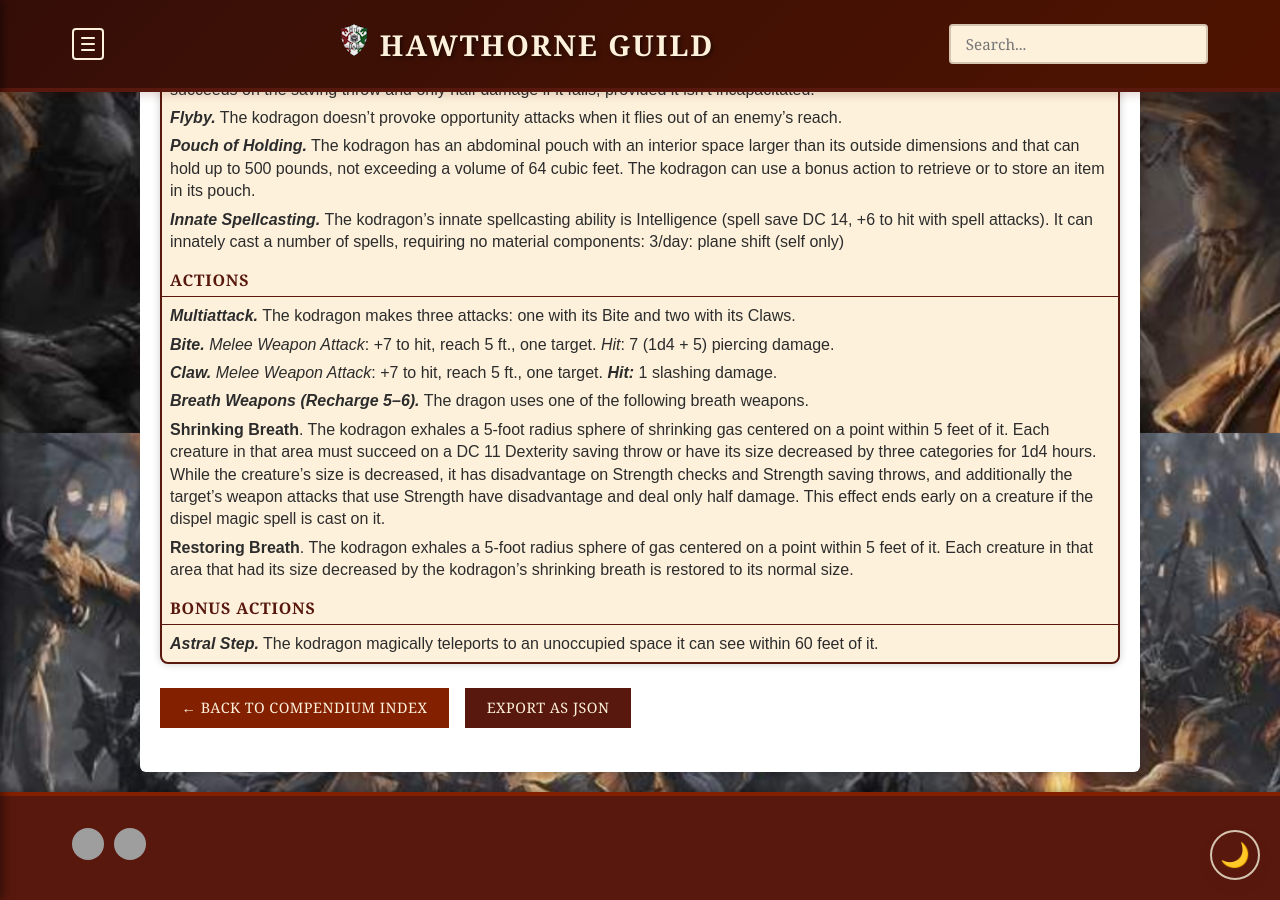
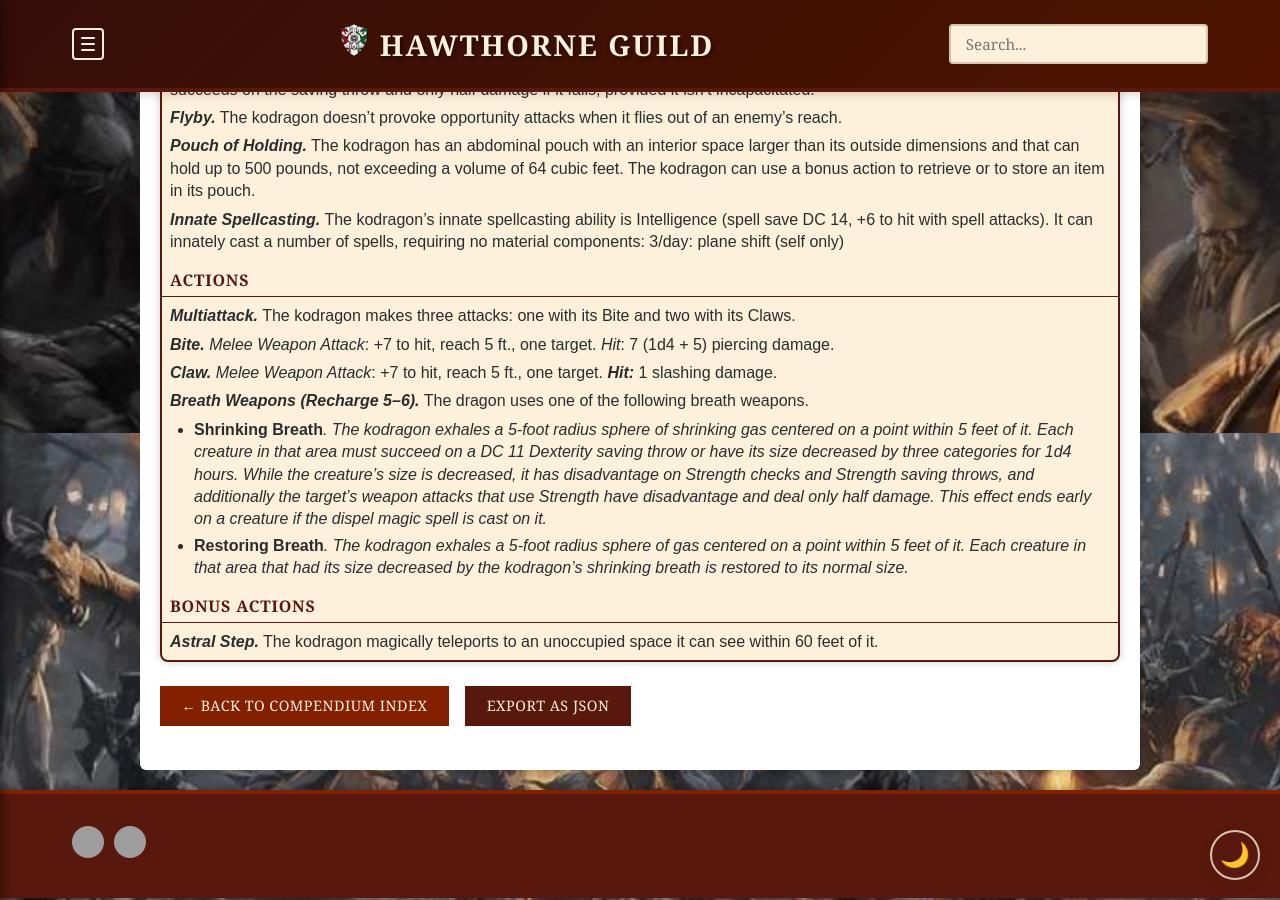
Before and after one commit to coconutswallow/Guides, a Jekyll site: the page built from _monsters/kodragon.md, in a window 1280 px wide and 900 px high, scrolled down 1367 px. Built offline with Jekyll 4.4.1, drawn with Linux system fonts in a browser that asks for light colours; comment, search, counter and statistics services are not loaded; grey boxes are pictures that could not be loaded.

Commit message:
Update kodragon.md

```diff
--- a/_monsters/kodragon.md
+++ b/_monsters/kodragon.md
@@ -61,9 +61,9 @@
 >
 > ***Breath Weapons (Recharge 5–6).*** The dragon uses one of the following breath weapons.
 >
-> **Shrinking Breath**. The kodragon exhales a 5-foot radius sphere of shrinking gas centered on a point within 5 feet of it. Each creature in that area must succeed on a DC 11 Dexterity saving throw or have its size decreased by three categories for 1d4 hours. While the creature’s size is decreased, it has disadvantage on Strength checks and Strength saving throws, and additionally the target’s weapon attacks that use Strength have disadvantage and deal only half damage. This effect ends early on a creature if the dispel magic spell is cast on it.
+> * **Shrinking Breath**. The kodragon exhales a 5-foot radius sphere of shrinking gas centered on a point within 5 feet of it. Each creature in that area must succeed on a DC 11 Dexterity saving throw or have its size decreased by three categories for 1d4 hours. While the creature’s size is decreased, it has disadvantage on Strength checks and Strength saving throws, and additionally the target’s weapon attacks that use Strength have disadvantage and deal only half damage. This effect ends early on a creature if the dispel magic spell is cast on it.
 >
-> **Restoring Breath**. The kodragon exhales a 5-foot radius sphere of gas centered on a point within 5 feet of it. Each creature in that area that had its size decreased by the kodragon’s shrinking breath is restored to its normal size.
+> * **Restoring Breath**. The kodragon exhales a 5-foot radius sphere of gas centered on a point within 5 feet of it. Each creature in that area that had its size decreased by the kodragon’s shrinking breath is restored to its normal size.
 >
 > ### Bonus Actions
 >
```
